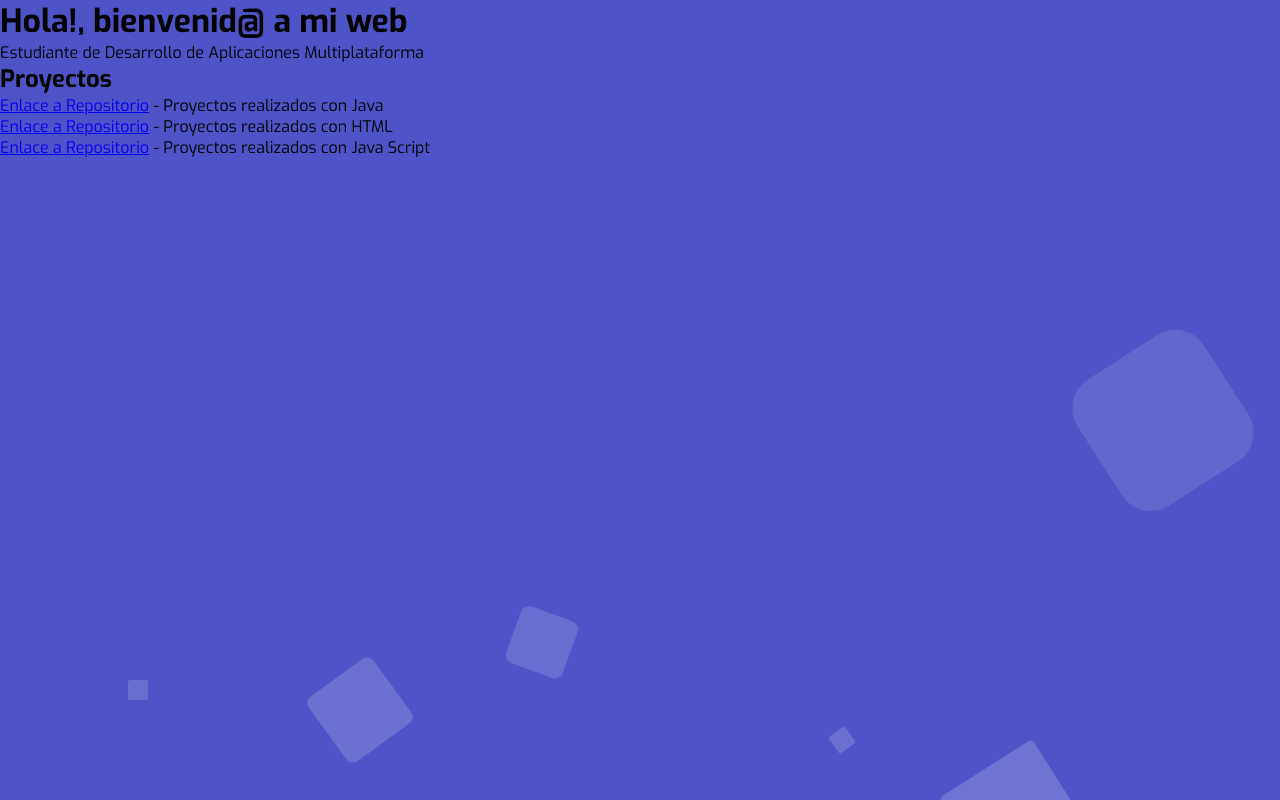
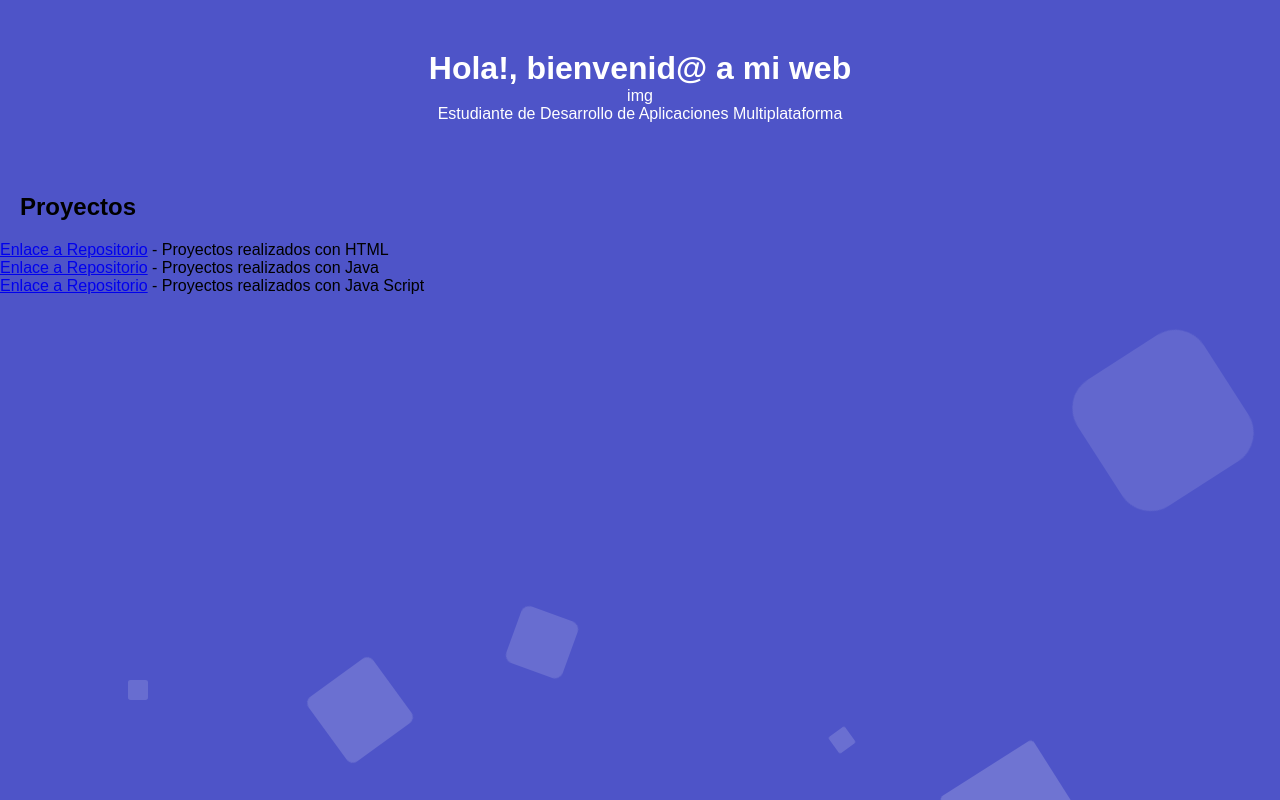
Before and after one commit to Troledbg/Troledbg.github.io, a website built with webpack: page index.html in a window 1280 px wide. Built offline with nearby package versions, Linux system fonts and the light colour scheme.

Commit message:
Probando

```diff
--- a/css/style.css
+++ b/css/style.css
@@ -1,3 +1,16 @@
+header {
+  padding: 50px;
+  text-align: center;
+  color: white;
+}
+
+.seccion1 h2{
+  color: black;
+  padding: 20px;
+
+}
+
+
 
 @import url('https://fonts.googleapis.com/css?family=Exo:400,700');
 
--- a/index.html
+++ b/index.html
@@ -22,9 +22,7 @@
   <meta name="theme-color" content="#fafafa">
 </head>
 
-<body>
-
-<div class="area" >
+<body class="area">
   <ul class="circles">
     <li></li>
     <li></li>
@@ -39,18 +37,22 @@
   </ul>
   <header>
     <h1>Hola!, bienvenid@ a mi web </h1>
+    <p>img</p>
     <p>Estudiante de Desarrollo de Aplicaciones Multiplataforma</p>
   </header>
 
-  <section></section>
-  <h2>Proyectos</h2>
-  <ul>
-    <li><a href="https://github.com/Troledbg/DAM/tree/252c86208bb5ff9417cb748a8e46adca1cc8aee0/Programacion/JAVA">Enlace a Repositorio</a> - Proyectos realizados con Java</li>
-    <li><a href="https://github.com/Troledbg/DAM/tree/252c86208bb5ff9417cb748a8e46adca1cc8aee0/Lenguaje%20de%20Marcas/HTML">Enlace a Repositorio</a> - Proyectos realizados con HTML</li>
-    <li><a href="https://github.com/Troledbg/DAM/tree/252c86208bb5ff9417cb748a8e46adca1cc8aee0/Lenguaje%20de%20Marcas/Java%20Script">Enlace a Repositorio</a> - Proyectos realizados con Java Script</li>
-  </ul>
-</div >
+  <section class="seccion1">
+    <h2>Proyectos</h2>
+
+    <p><a href="https://github.com/Troledbg/DAM/tree/252c86208bb5ff9417cb748a8e46adca1cc8aee0/Lenguaje%20de%20Marcas/HTML">Enlace a Repositorio</a> - Proyectos realizados con HTML</p>
+    <p><a href="https://github.com/Troledbg/DAM/tree/252c86208bb5ff9417cb748a8e46adca1cc8aee0/Programacion/JAVA">Enlace a Repositorio</a> - Proyectos realizados con Java</p>
+    <p><a href="https://github.com/Troledbg/DAM/tree/252c86208bb5ff9417cb748a8e46adca1cc8aee0/Lenguaje%20de%20Marcas/Java%20Script">Enlace a Repositorio</a> - Proyectos realizados con Java Script</p>
+  </section>
   <!-- Add your site or application content here -->
+  <!-- Poner menus desplegables, cuando lo pinchen, o se pongan encima
+       que muestre algo diferente, proyectos, estudios, habilidades...
+       poner una línea interactiva debajo que se mueva en función del
+       que se esté mostrando en ese momento-->
   <script src="js/app.js"></script>
 
 </body>
```
